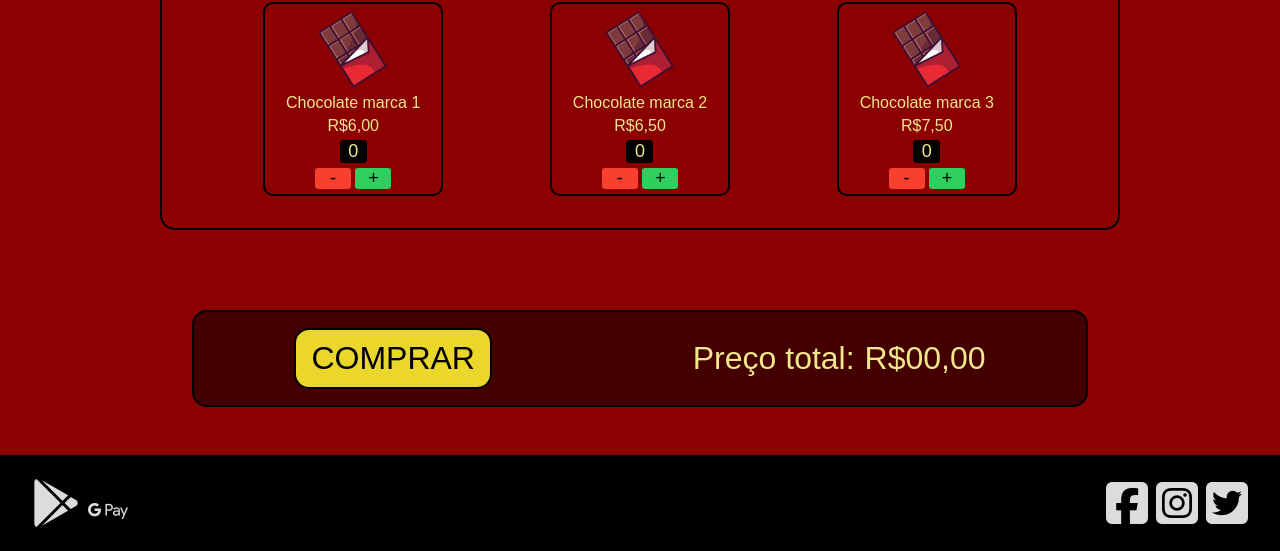
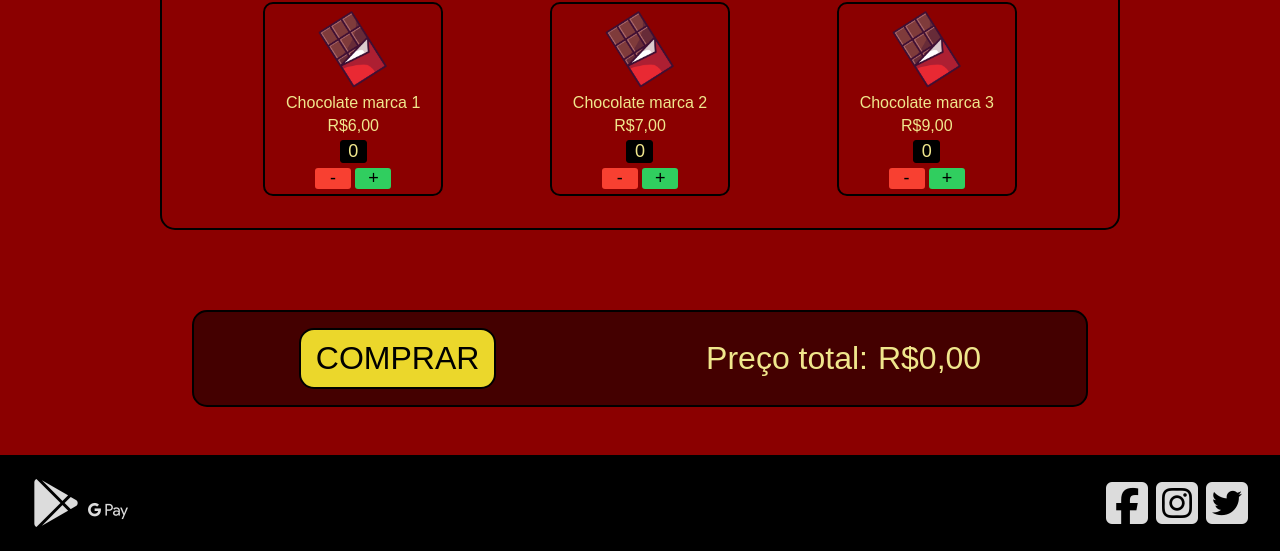
Before and after one commit to cinetecfatec/Cinetec_Django, a Django app: template Cinetec/compras/templates/checkout.html in a window 1280 px wide. Shown: the part 900-1451 px from the top of the page. Run offline with Django 5.2, Linux system fonts and the light colour scheme; the template is opened without the code that fills it, so the values that code supplies are empty; parts of the project's set-up code (start-up, migrations or seed data) failed here and were passed over; some libraries are stand-ins or nearby versions.

Commit message:
preços da boboniere subindo (preço do ingresso ainda não funciona)

```diff
--- a/Cinetec/compras/templates/checkout.html
+++ b/Cinetec/compras/templates/checkout.html
@@ -51,30 +51,30 @@
                 <img src="{% static 'img/pipoca.png' %}" alt="">
                 <p>Pipoca pequena</p>
                 <p>R$15,00</p>
-                <input type="text" value="0" min="0" id="p1" readonly>
+                <input type="text" value="0" min="0" onchange="preco('p1')" id="p1" readonly>
                 <div class="botoes">
-                    <input type="button" value="-" onclick="menos('p1')" class="menos">
-                    <input type="button" value="+" onclick="mais('p1')" class="mais">
+                    <input type="button" value="-" onclick="menos('p1', -15)" class="menos">
+                    <input type="button" value="+" onclick="mais('p1', 15)" class="mais">
                 </div>
             </div>
             <div class="comidacontent">
                 <img src="{% static 'img/pipoca.png' %}" alt="">
                 <p>Pipoca media</p>
                 <p>R$25,00</p>
-                <input type="text" value="0" min="0" id="p2" readonly>
+                <input type="text" value="0" min="0" onchange="preco('p2')" id="p2" readonly>
                 <div class="botoes">
-                    <input type="button" value="-" onclick="menos('p2')" class="menos">
-                    <input type="button" value="+" onclick="mais('p2')" class="mais">
+                    <input type="button" value="-" onclick="menos('p2', -25)" class="menos">
+                    <input type="button" value="+" onclick="mais('p2', 25)" class="mais">
                 </div>
             </div>
             <div class="comidacontent">
                 <img src="{% static 'img/pipoca.png' %}" alt="">
                 <p>Pipoca grande</p>
                 <p>R$35,00</p>
-                <input type="text" value="0" min="0" id="p3" readonly>
+                <input type="text" value="0" min="0" onchange="preco('p3')" id="p3" readonly>
                 <div class="botoes">
-                    <input type="button" value="-" onclick="menos('p3')" class="menos">
-                    <input type="button" value="+" onclick="mais('p3')" class="mais">
+                    <input type="button" value="-" onclick="menos('p3', -35)" class="menos">
+                    <input type="button" value="+" onclick="mais('p3', 35)" class="mais">
                 </div>
             </div>
         </div>
@@ -83,30 +83,30 @@
                 <img src="{% static 'img/refrigerantes.png' %}" alt="">
                 <p>Refrigerante pequeno</p>
                 <p>R$8,00</p>
-                <input type="text" value="0" min="0" id="r1" readonly>
+                <input type="text" value="0" min="0" onchange="preco('r1')" id="r1" readonly>
                 <div class="botoes">
-                    <input type="button" value="-" onclick="menos('r1')" class="menos">
-                    <input type="button" value="+" onclick="mais('r1')" class="mais">
+                    <input type="button" value="-" onclick="menos('r1', -8)" class="menos">
+                    <input type="button" value="+" onclick="mais('r1', 8)" class="mais">
                 </div>
             </div>
             <div class="comidacontent">
                 <img src="{% static 'img/refrigerantes.png' %}" alt="">
                 <p>Refrigerante medio</p>
                 <p>R$12,00</p>
-                <input type="text" value="0" min="0" id="r2" readonly>
+                <input type="text" value="0" min="0" onchange="preco('r2')" id="r2" readonly>
                 <div class="botoes">
-                    <input type="button" value="-" onclick="menos('r2')" class="menos">
-                    <input type="button" value="+" onclick="mais('r2')" class="mais">
+                    <input type="button" value="-" onclick="menos('r2', -12)" class="menos">
+                    <input type="button" value="+" onclick="mais('r2', 12)" class="mais">
                 </div>
             </div>
             <div class="comidacontent">
                 <img src="{% static 'img/refrigerantes.png' %}" alt="">
                 <p>Refrigerante grande</p>
                 <p>R$16,00</p>
-                <input type="text" value="0" min="0" id="r3" readonly>
+                <input type="text" value="0" min="0" onchange="preco('r3')" id="r3" readonly>
                 <div class="botoes">
-                    <input type="button" value="-" onclick="menos('r3')" class="menos">
-                    <input type="button" value="+" onclick="mais('r3')" class="mais">
+                    <input type="button" value="-" onclick="menos('r3', -16)" class="menos">
+                    <input type="button" value="+" onclick="mais('r3', 16)" class="mais">
                 </div>
             </div>
         </div>
@@ -115,30 +115,30 @@
                 <img src="{% static 'img/chocolate.png' %}" alt="">
                 <p>Chocolate marca 1</p>
                 <p>R$6,00</p>
-                <input type="text" value="0" min="0" id="c1" readonly>
+                <input type="text" value="0" min="0" onchange="preco('c1')" id="c1" readonly>
                 <div class="botoes">
-                    <input type="button" value="-" onclick="menos('c1')" class="menos">
-                    <input type="button" value="+" onclick="mais('c1')" class="mais">
+                    <input type="button" value="-" onclick="menos('c1', -6)" class="menos">
+                    <input type="button" value="+" onclick="mais('c1', 6)" class="mais">
                 </div>
             </div>
             <div class="comidacontent">
                 <img src="{% static 'img/chocolate.png' %}" alt="">
                 <p>Chocolate marca 2</p>
-                <p>R$6,50</p>
-                <input type="text" value="0" min="0" id="c2" readonly>
+                <p>R$7,00</p>
+                <input type="text" value="0" min="0" onchange="preco('c2')" id="c2" readonly>
                 <div class="botoes">
-                    <input type="button" value="-" onclick="menos('c2')" class="menos">
-                    <input type="button" value="+" onclick="mais('c2')" class="mais">
+                    <input type="button" value="-" onclick="menos('c2', -7)" class="menos">
+                    <input type="button" value="+" onclick="mais('c2', 7)" class="mais">
                 </div>
             </div>
             <div class="comidacontent">
                 <img src="{% static 'img/chocolate.png' %}" alt="">
                 <p>Chocolate marca 3</p>
-                <p>R$7,50</p>
-                <input type="text" value="0" min="0" id="c3" readonly>
+                <p>R$9,00</p>
+                <input type="text" value="0" min="0" onchange="preco('c3')" id="c3" readonly>
                 <div class="botoes">
-                    <input type="button" value="-" onclick="menos('c3')" class="menos">
-                    <input type="button" value="+" onclick="mais('c3')" class="mais">
+                    <input type="button" value="-" onclick="menos('c3', -9)" class="menos">
+                    <input type="button" value="+" onclick="mais('c3', 9)" class="mais">
                 </div>
             </div>
         </div>
@@ -148,7 +148,7 @@
 <div class="compra">
     <input type="button" value="COMPRAR">
     <div class="preco">
-        Preço total: <p id="precototal">R$00,00</p>
+        Preço total: <p id="precototal">R$0,00</p>
     </div>
 </div>
 
@@ -157,20 +157,41 @@
 {% block scripts %}
 <script>
 
-    function menos(i) {
-        let x = document.getElementById(i).value
-        if (parseInt(x) <= 0) {
-            exit
+    function menos(i, x) {
+        let z = document.getElementById(i).value
+
+        if (document.getElementById(i).onchange) {
+            preco(i, x)
         }
-        document.getElementById(i).value= parseInt(x)-1
+
+        if (parseInt(z) <= 0) {
+            return
+        }
+
+        document.getElementById(i).value= parseInt(z)-1
+
+
     }
 
-    function mais(i) {
-        let x = document.getElementById(i).value
-        document.getElementById(i).value= parseInt(x)+1
+    function mais(i, x) {
+        let z = document.getElementById(i).value
+        document.getElementById(i).value= parseInt(z)+1
+
+        if (document.getElementById(i).onchange) {
+            preco(i, x)
+        }
     }
+
     function setpreco(i) {
         console.log("aaaa")
     }
+
+    var y = 0
+
+    function preco(i, x) {
+        y += parseInt(x) * document.getElementById(i).value
+        document.getElementById('precototal').innerText = 'R$' + y + ",00"
+    }
+
 </script>
 {% endblock %}
--- a/Cinetec/compras/views.py
+++ b/Cinetec/compras/views.py
@@ -53,7 +53,7 @@ class DataEscolhidaView(TemplateView):
 
 
 class IngressoEscolhidoView(TemplateView):
-    template_name = "ingressoEscolhido.html"
+    template_name = "checkout.html"
 
     def post(self,request,*args, **kwargs):
             meu_dado = request.POST.get
```
